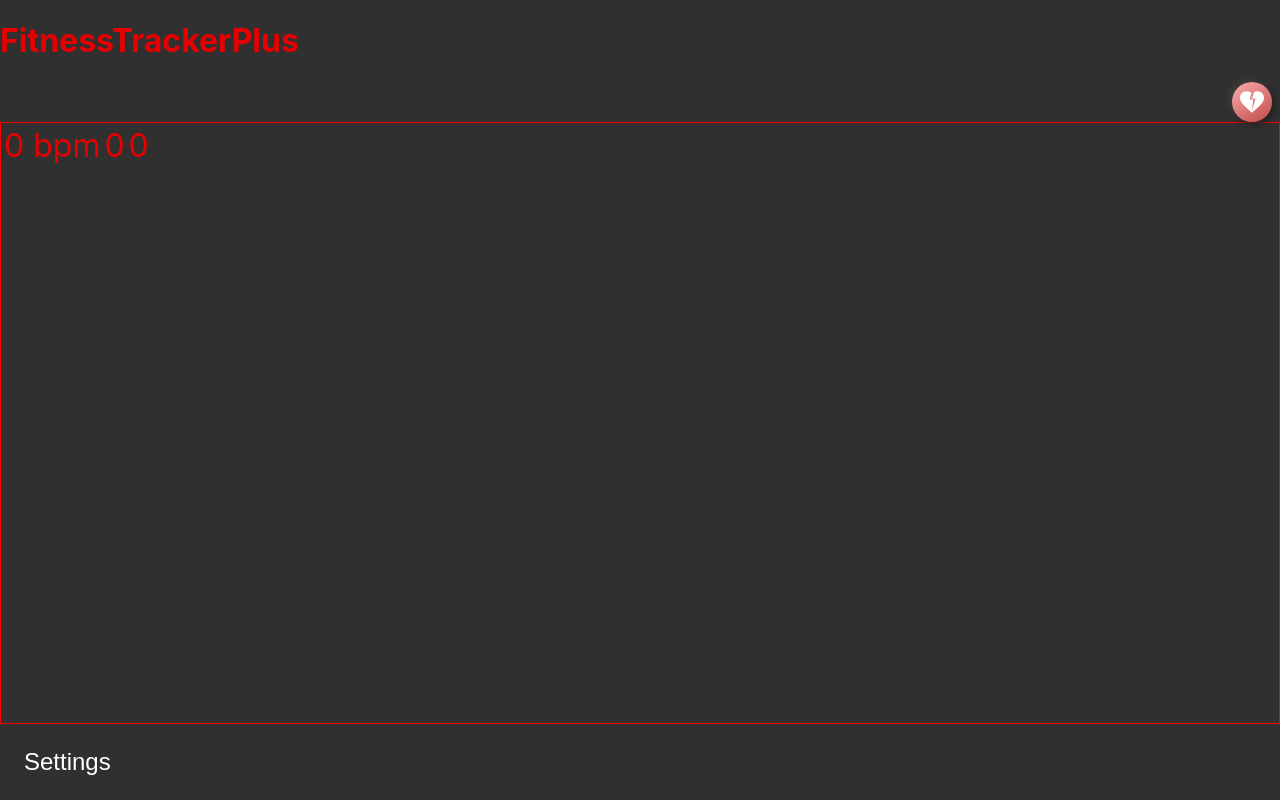
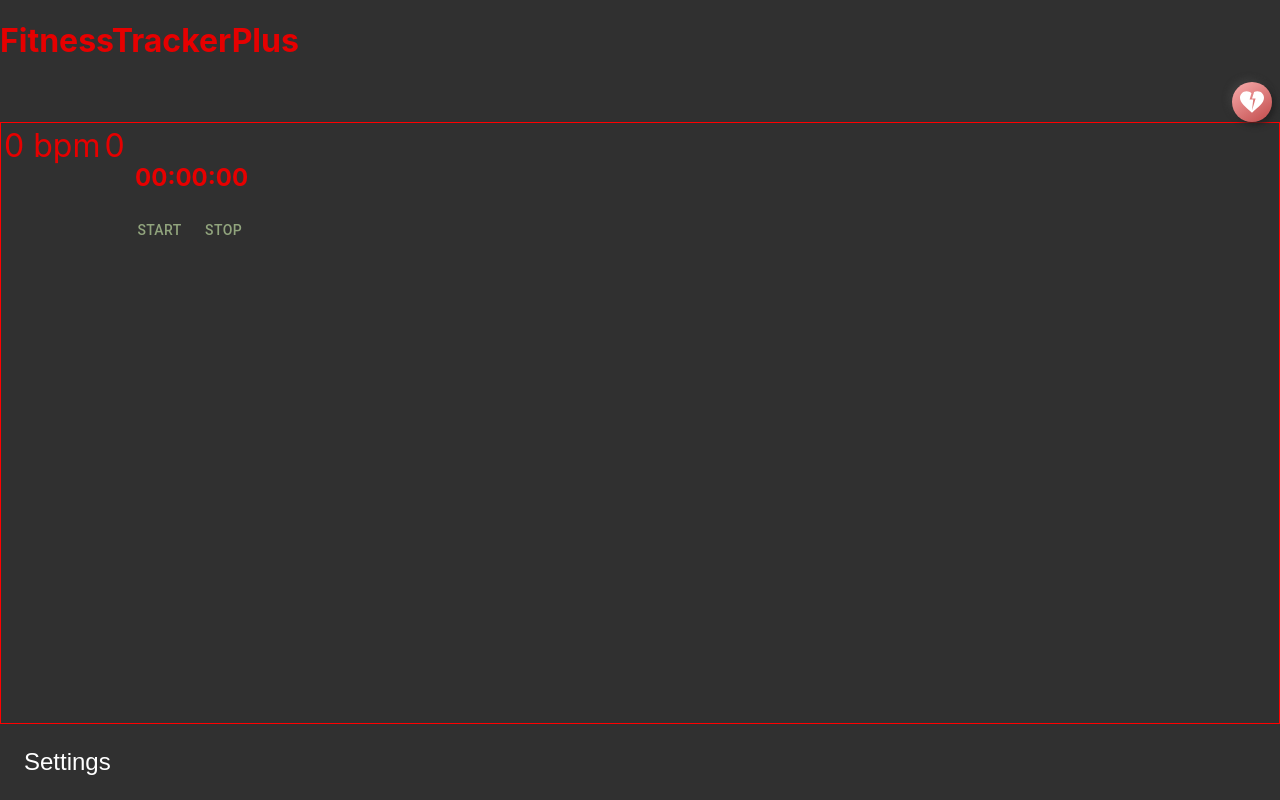
Before and after one commit to gheorghe-stefan/fitnesstrackerplus, a React (Create React App) app: page / in a window 1280 px wide. Built offline with nearby package versions, Linux system fonts and the light colour scheme.

Commit message:
Activity on/off + save

```diff
--- a/package.json
+++ b/package.json
@@ -15,6 +15,7 @@
     "@types/react": "^18.2.75",
     "@types/react-dom": "^18.2.24",
     "@types/web-bluetooth": "^0.0.20",
+    "file-saver": "^2.0.5",
     "react": "^18.2.0",
     "react-dom": "^18.2.0",
     "react-scripts": "5.0.1",
@@ -44,5 +45,8 @@
       "last 1 firefox version",
       "last 1 safari version"
     ]
+  },
+  "devDependencies": {
+    "@types/file-saver": "^2.0.7"
   }
 }
--- a/src/App.css
+++ b/src/App.css
@@ -201,6 +201,10 @@ a.button:active {
   transform: scale(1.4);
 }
 
+.timer {
+  text-align: center;
+  margin-top: 20px;
+}
 
 dialog {
   background-color: #555;
--- a/src/App.tsx
+++ b/src/App.tsx
@@ -1,8 +1,9 @@
 import React, { useState } from 'react';
 import { SensorManager } from './sensors/SensorManager';
-import { AppBar, Box, Button, Dialog, Icon, IconButton, ThemeProvider, Toolbar, Tooltip, Typography, createTheme } from '@mui/material';
+import { AppBar, Box, Button, Dialog, DialogActions, DialogContent, DialogContentText, DialogTitle, Icon, IconButton, ThemeProvider, Toolbar, Tooltip, Typography, createTheme } from '@mui/material';
 import './App.css';
 import { HeartBroken } from '@mui/icons-material';
+import { saveAs } from 'file-saver';
 
 class AppState
 {
@@ -10,11 +11,16 @@ class AppState
   heartRate: number = 0;
   isTreadmillConnected: boolean = false;
   isHRConnected: boolean = false;
+  isRecording: boolean = false;
+  timer: number = 0;
+  hrData: number[] = [];
+  isDialogOpen: boolean = false;
 }
 
 class App extends React.Component<any, AppState>
 {
   SensorManager : SensorManager = new SensorManager();
+  private intervalId: NodeJS.Timeout | null = null;
 
   constructor(props: any)
   {
@@ -51,6 +57,60 @@ class App extends React.Component<any, AppState>
         heartRate: 0
       });
   }
+
+  private handleStartPause = () => {
+    this.setState((prevState) => {
+      if (prevState.isRecording) {
+        if (this.intervalId) {
+          clearInterval(this.intervalId);
+          this.intervalId = null;
+        }
+      } else {
+        this.intervalId = setInterval(() => {
+          this.setState((prevState) => ({
+            timer: prevState.timer + 1,
+            hrData: [...prevState.hrData, prevState.heartRate],
+          }));
+        }, 1000);
+      }
+      return { isRecording: !prevState.isRecording };
+    });
+  };
+
+  private handleStop = () => {
+    if (this.intervalId) {
+      clearInterval(this.intervalId);
+      this.intervalId = null;
+    }
+    this.setState({ isRecording: false, timer: 0 });
+    this.saveDataToFile(this.state.hrData);
+    this.setState({ hrData: [] });
+  };
+
+  private saveDataToFile = (data: number[]) => {
+    const blob = new Blob([data.join('\n')], { type: 'text/plain;charset=utf-8' });
+    saveAs(blob, 'hr_data.txt');
+  };
+
+  private formatTime = (seconds: number) => {
+    const h = Math.floor(seconds / 3600);
+    const m = Math.floor((seconds % 3600) / 60);
+    const s = seconds % 60;
+    return `${h.toString().padStart(2, '0')}:${m.toString().padStart(2, '0')}:${s.toString().padStart(2, '0')}`;
+  };
+
+  private handleDialogOpen = () => {
+    this.setState({ isDialogOpen: true });
+  };
+
+  private handleDialogClose = () => {
+    this.setState({ isDialogOpen: false });
+  };
+
+  private handleDialogConfirm = () => {
+    this.handleStop();
+    this.setState({ isDialogOpen: false });
+  };
 
   setHRConnection(arg0: boolean): void
   {
@@ -115,11 +175,15 @@ class App extends React.Component<any, AppState>
                   <tr>
                     <td className="big-font">{this.state.heartRate} bpm</td>
                     <td className="big-font">{this.state.heartRate / 2}</td>
-                  <td className="big-font">{this.state.heartRate / 3}</td>
                   </tr>
                 </tbody>
               </table>
             </section>
+            <div className="timer">
+                <h2>{this.formatTime(this.state.timer)}</h2>
+                <Button onClick={this.handleStartPause}>{this.state.isRecording ? 'Pause' : 'Start'}</Button>
+                <Button onClick={this.handleDialogOpen}>Stop</Button>
+              </div>
           </div>
 
           <div className="App-footer">
@@ -128,6 +192,28 @@ class App extends React.Component<any, AppState>
           </footer>
           </div>
         </div>
+
+        <Dialog
+            open={this.state.isDialogOpen}
+            onClose={this.handleDialogClose}
+            aria-labelledby="alert-dialog-title"
+            aria-describedby="alert-dialog-description"
+          >
+            <DialogTitle id="alert-dialog-title">{"Stop Recording?"}</DialogTitle>
+            <DialogContent>
+              <DialogContentText id="alert-dialog-description">
+                Are you sure you want to stop the recording and save the data?
+              </DialogContentText>
+            </DialogContent>
+            <DialogActions>
+              <Button onClick={this.handleDialogClose} color="primary">
+                No
+              </Button>
+              <Button onClick={this.handleDialogConfirm} color="primary" autoFocus>
+                Yes
+              </Button>
+            </DialogActions>
+          </Dialog>
       </ThemeProvider>
     );
   }
```
Also changed, not shown: 1 other file (tests, documents, lock files or other folders). Lines whose indentation alone changed are shown as unchanged.
